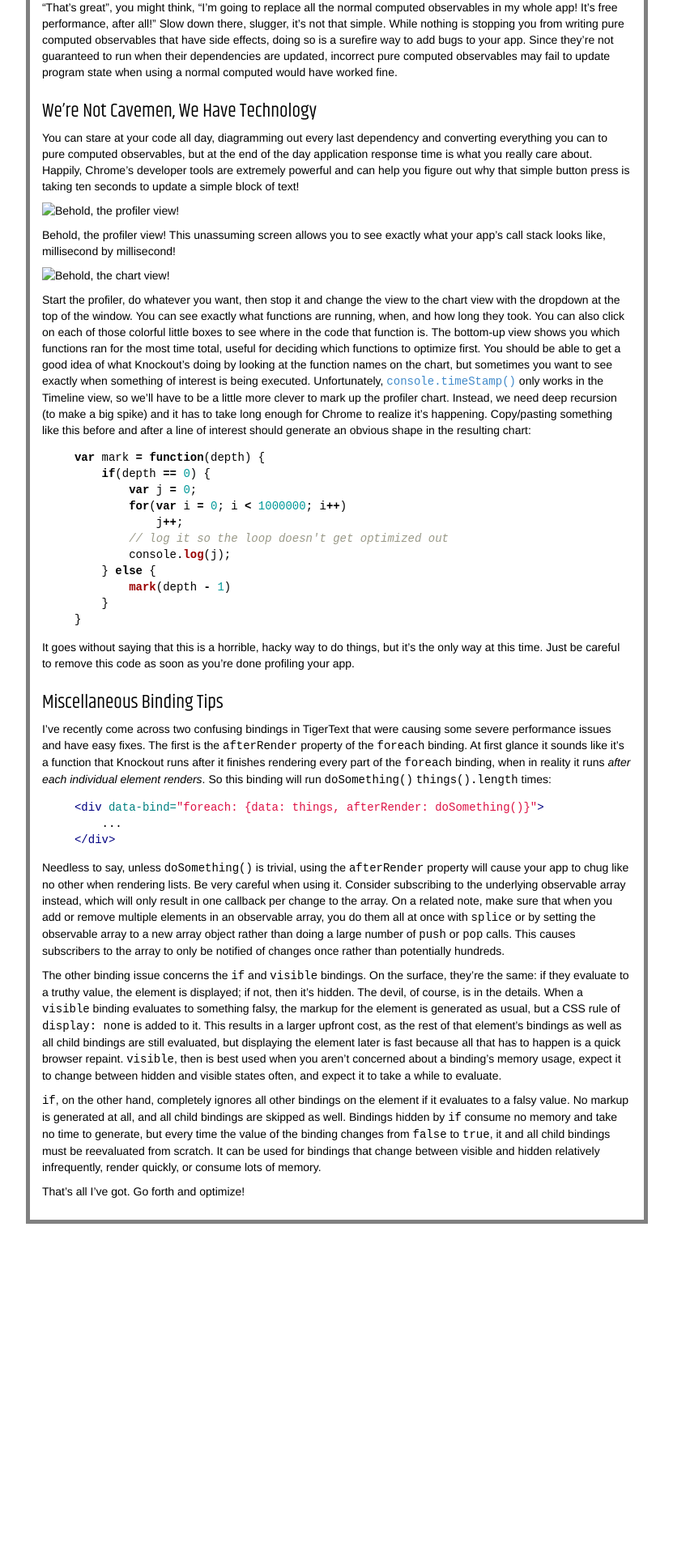
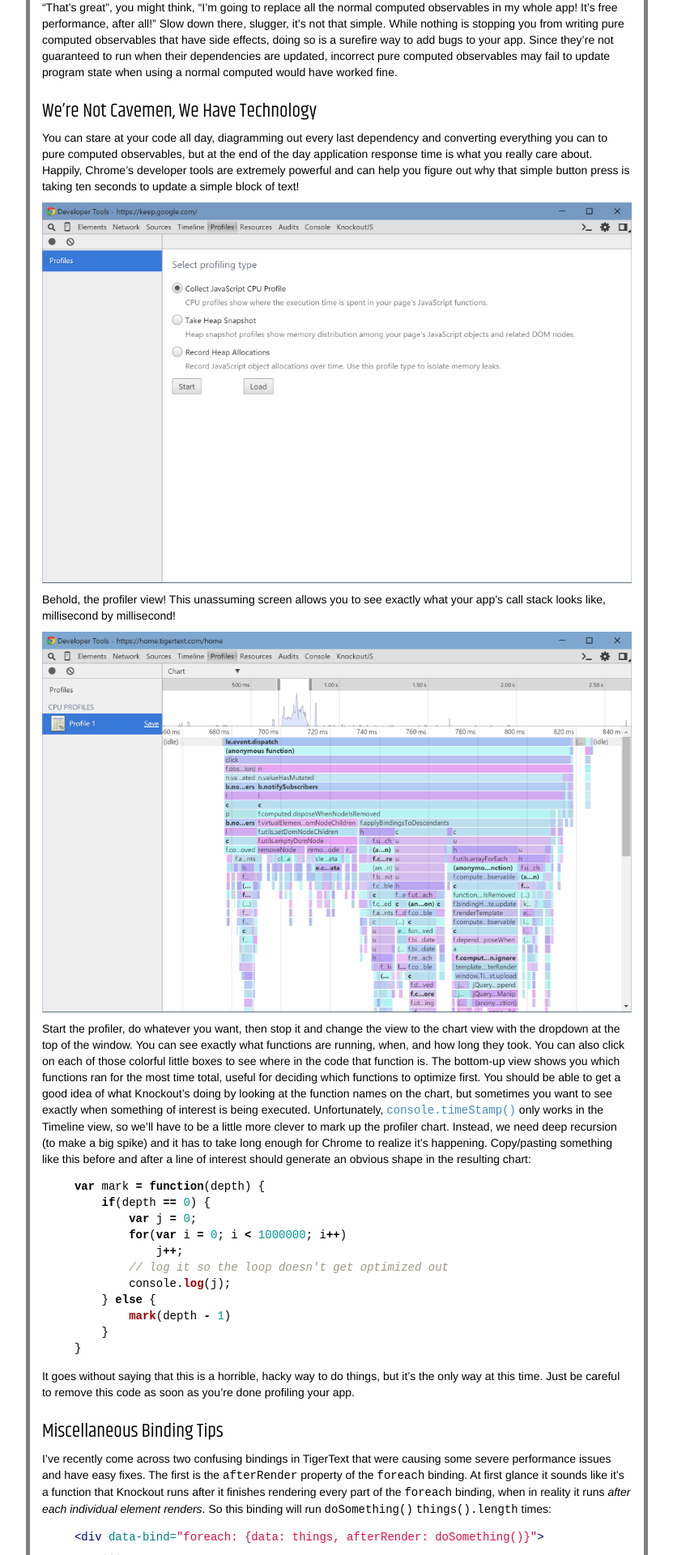
Before and after one commit to karmeleon/karmeleon.github.io, a Jekyll site: the page built from _posts/2015-8-5-knockout-perf.md, in a window 1280 px wide. Shown: the part 1424-3344 px from the top of the page at 81% size, without its empty margins (28-859 px from the left). Built offline with Jekyll 4.4.1, drawn with Linux system fonts in a browser that asks for light colours; comment, search, counter and statistics services are not loaded; before the commit the page ends 2965 px from its top, so only the background shows below that.

Commit message:
edited the knockout article because my computer is mean

```diff
--- a/_posts/2015-8-5-knockout-perf.md
+++ b/_posts/2015-8-5-knockout-perf.md
@@ -49,11 +49,11 @@ We're Not Cavemen, We Have Technology
 
 You can stare at your code all day, diagramming out every last dependency and converting everything you can to pure computed observables, but at the end of the day application response time is what you really care about. Happily, Chrome's developer tools are extremely powerful and can help you figure out why that simple button press is taking ten seconds to update a simple block of text!
 
-![Behold, the profiler view!](/assets/devtools.png)
+![Behold, the profiler view!](/assets/KnockoutPerf/devtools.png)
 
 Behold, the profiler view! This unassuming screen allows you to see exactly what your app's call stack looks like, millisecond by millisecond!
 
-![Behold, the chart view!](/assets/timeline.png)
+![Behold, the chart view!](/assets/KnockoutPerf/timeline.png)
 
 Start the profiler, do whatever you want, then stop it and change the view to the chart view with the dropdown at the top of the window. You can see exactly what functions are running, when, and how long they took. You can also click on each of those colorful little boxes to see where in the code that function is. The bottom-up view shows you which functions ran for the most time total, useful for deciding which functions to optimize first. You should be able to get a good idea of what Knockout's doing by looking at the function names on the chart, but sometimes you want to see exactly when something of interest is being executed. Unfortunately, [`console.timeStamp()`](https://developer.chrome.com/devtools/docs/console-api#consoletimestamplabel) only works in the Timeline view, so we'll have to be a little more clever to mark up the profiler chart. Instead, we need deep recursion (to make a big spike) and it has to take long enough for Chrome to realize it's happening. Copy/pasting something like this before and after a line of interest should generate an obvious shape in the resulting chart:
 
```
